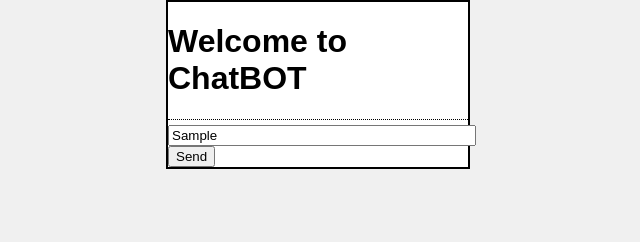
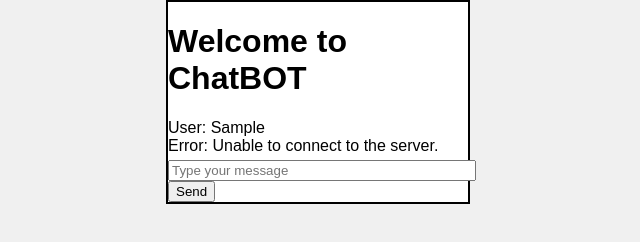
Before and after one commit to Pranjal6955/ai-chatbot, a plain HTML site: page index.html in a window 1280 px wide. Both pictures are taken after typing "Sample" into the empty fields and a click on the button "Send". Shown: the whole page, without its empty margins (322-962 px from the left). Drawn offline with Linux system fonts and the light colour scheme; no server answers.

Commit message:
Minor fixes

```diff
--- a/app.js
+++ b/app.js
@@ -1,27 +1,61 @@
-document.addEvenListener("DOMContentLoaded", () => {
-    const inputField = document.getElementById("user_input"); // Incorrect ID
-    const chatHistory = document.getElementByClass("chat-history"); // Incorrect method
+document.addEventListener("DOMContentLoaded", () => {
+    const inputField = document.getElementById("user-input");
+    const chatHistory = document.getElementById("chat-history");
+    const sendButton = document.getElementById("send-button");
+
+    if (!inputField || !chatHistory || !sendButton) {
+        console.error("Required elements not found. Please check the HTML IDs.");
+        return;
+    }
 
     const sendMessage = () => {
-        const userMessage = inputField.Value; // Value property capitalized incorrectly
-        if (userMessage == "") return; // No strict equality check
+        const userMessage = inputField.value.trim();
 
+        if (userMessage === "") {
+            console.warn("Empty message: Please type something.");
+            return;
+        }
+
+        // Display user's message in the chat history
         const messageElement = document.createElement("div");
-        messageElement.textContext = "User: " + userMessage; // Incorrect property name
+        messageElement.textContent = "User: " + userMessage;
+        messageElement.classList.add("user-message");
         chatHistory.append(messageElement);
 
-        fetch("http://localhost:500/chat", {
+        // Send the user's message to the backend (Flask API)
+        fetch("http://localhost:5000/chat", {
             method: "POST",
             headers: {
-                "Content-Type": "application/json"
+                "Content-Type": "application/json",
             },
-            body: JSON.stringify({ msg: userMessage })
+            body: JSON.stringify({ msg: userMessage }),
         })
-        .then(res => res.json)
-        .then(data => {
+        .then((res) => res.json())
+        .then((data) => {
             const botMessage = document.createElement("div");
-            botMessage.innerHTML = "Bot: " + data.reply;
+            botMessage.textContent = "Bot: " + (data.reply || "No reply received");
+            botMessage.classList.add("bot-message");
             chatHistory.append(botMessage);
+        })
+        .catch((err) => {
+            const errorMessage = document.createElement("div");
+            errorMessage.textContent = "Error: Unable to connect to the server.";
+            errorMessage.classList.add("error-message");
+            chatHistory.append(errorMessage);
+            console.error(err);
         });
+
+        // Clear the input field after sending
+        inputField.value = "";
     };
+
+    // Event listener for the send button
+    sendButton.addEventListener("click", sendMessage);
+
+    // Optional: Add event listener for pressing Enter key to send the message
+    inputField.addEventListener("keypress", (e) => {
+        if (e.key === "Enter") {
+            sendMessage();
+        }
+    });
 });
--- a/index.html
+++ b/index.html
@@ -10,10 +10,10 @@
 <body>
     <div id="chat-container">
         <h1>Welcome to ChatBOT</h1>
-        <div class="chat-history"></div>
-        <input type="text" id="user-input" placeholer="Type your message">
-        <button onclick="sendMessage">Send</button>
+        <div id="chat-history"></div>
+        <input type="text" id="user-input" placeholder="Type your message" aria-label="Message input">
+        <button id="send-button" aria-label="Send message">Send</button>
     </div>
+    <script src="app.js" defer></script>
 </body>
-<script src="app.js" defer></script>
 </html>
```
Also changed, not shown: 1 other file.
